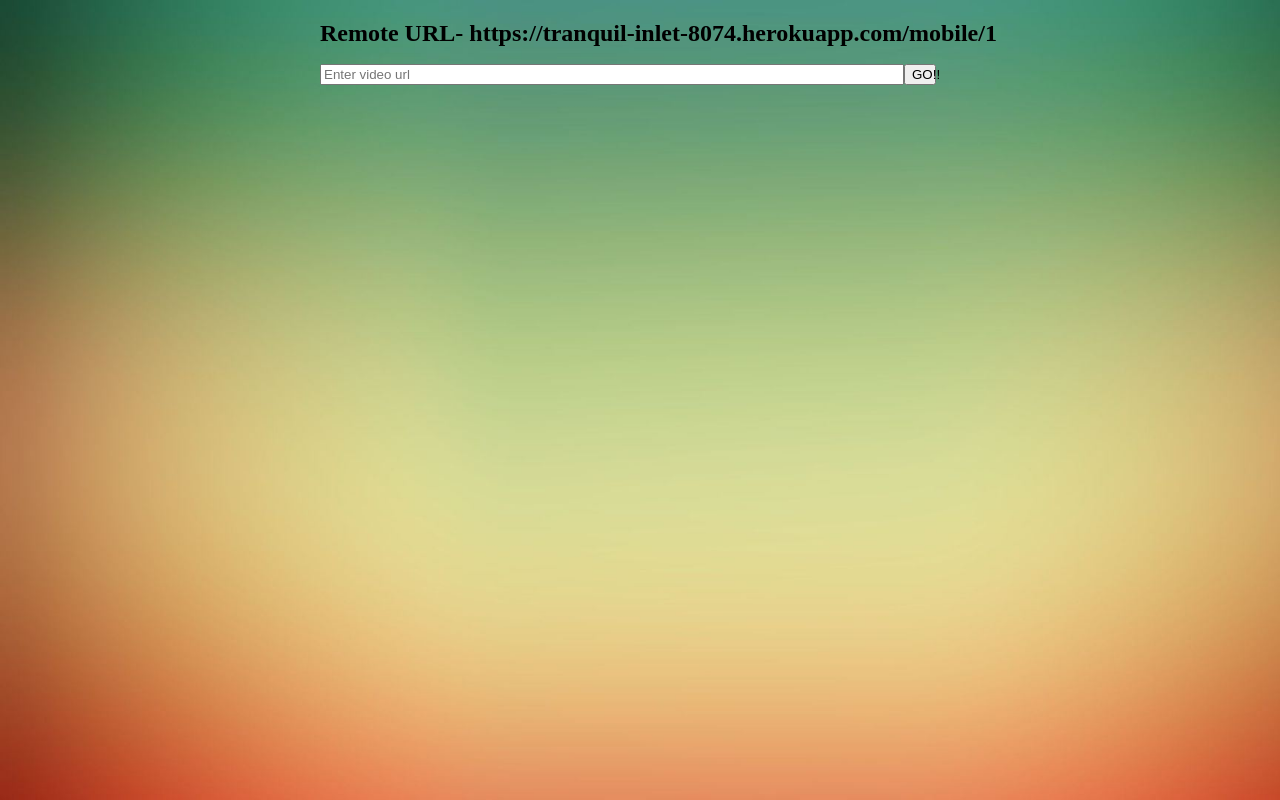
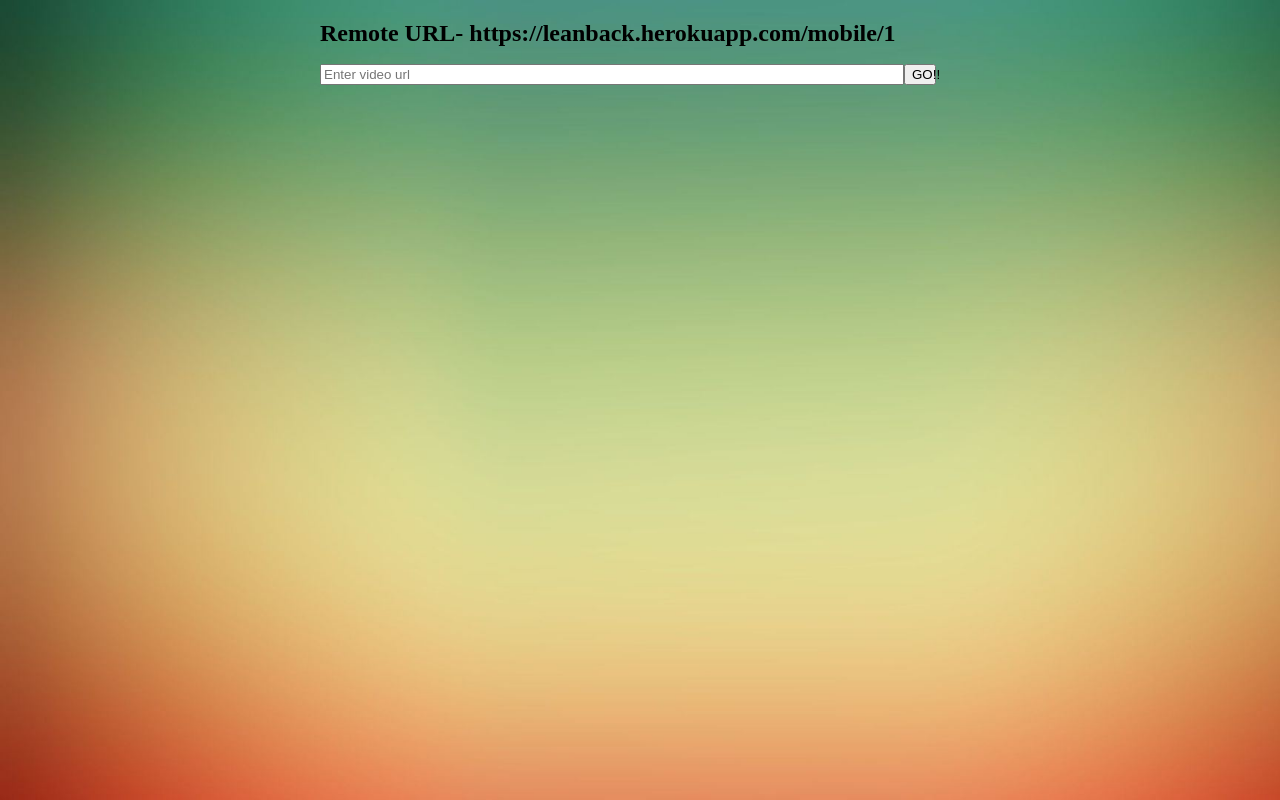
Before and after one commit to ar1kumar/youtube_remote, a website: page public/index.html in a window 1280 px wide. Drawn offline with nearby package versions, Linux system fonts and the light colour scheme; no server answers.

Commit message:
updated base URL

```diff
--- a/public/index.html
+++ b/public/index.html
@@ -34,7 +34,7 @@
 		$(document).ready(function(){
 
 			//var baseURL = "http://192.168.1.109:3000/"
-			var baseURL = "https://tranquil-inlet-8074.herokuapp.com/";
+			var baseURL = "https://leanback.herokuapp.com/";
 			var roomURL = baseURL+"mobile/"+roomId;
 			var socket = io.connect(baseURL);
 			//var roomId = randomString(4);
```
Also changed, not shown: public/mobile.html (+1 -1 lines).
